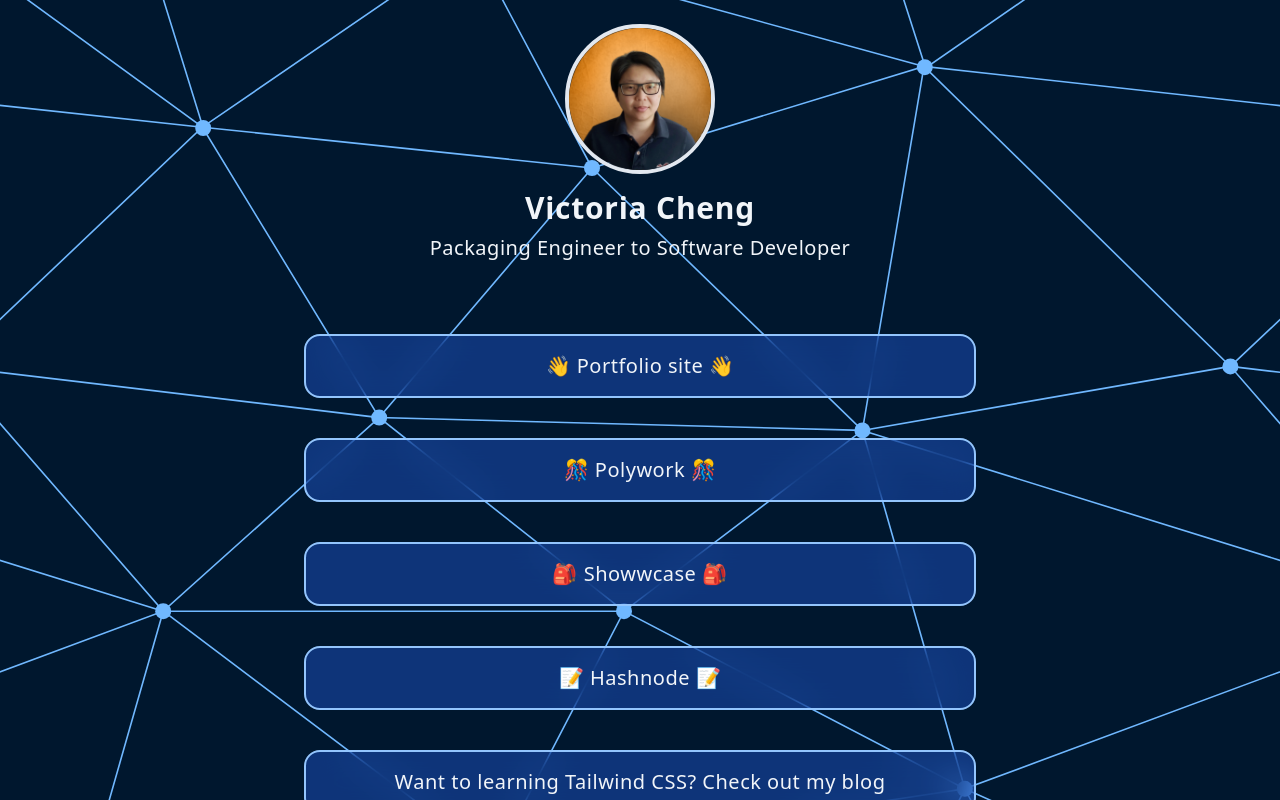
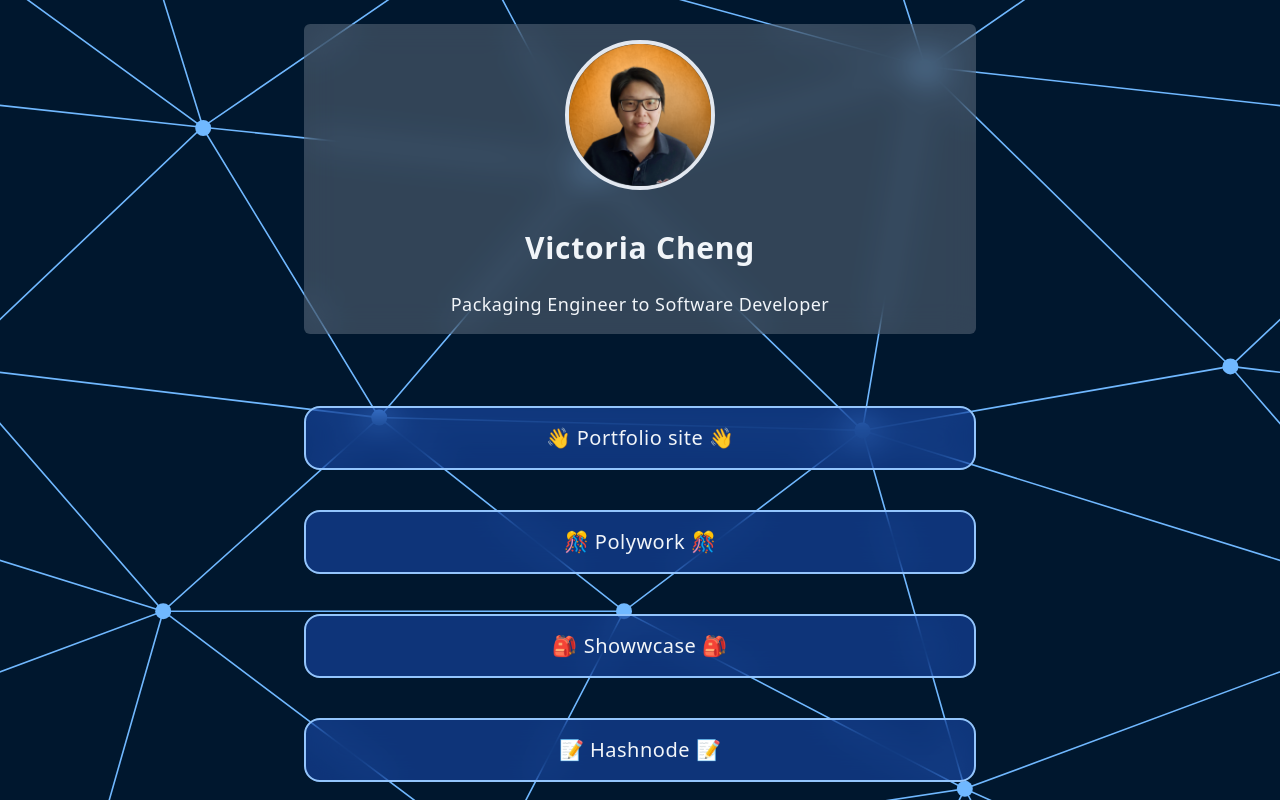
Before and after one commit to victoriacheng15/links-me, a React (Vite) app: page / in a window 1280 px wide. Shown: the top 800 px of the page. Built offline with nearby package versions, Linux system fonts and the light colour scheme.

Commit message:
feat: add background for the header

```diff
--- a/src/components/Header.tsx
+++ b/src/components/Header.tsx
@@ -8,10 +8,14 @@
 	const headline = "Packaging Engineer to Software Developer";
 
 	return (
-		<header className="mx-auto w-[90%] text-center">
-			<Avatar src={avatar} alt={`${name} with a full orange background`} />
-			<h1 className="mb-2 text-3xl font-bold tracking-wide">{name}</h1>
-			<p className="mb-8 text-xl font-medium tracking-wide">{headline}</p>
+		<header className="mx-auto w-11/12 max-w-2xl">
+			<div className="mb-8 flex flex-col gap-6 rounded-md bg-slate-50 bg-opacity-20 p-4 backdrop-blur-lg backdrop-filter">
+				<Avatar src={avatar} alt={`${name} with a full orange background`} />
+				<h1 className="text-center text-3xl font-bold tracking-wide">{name}</h1>
+				<p className="text-center text-lg font-medium tracking-wide">
+					{headline}
+				</p>
+			</div>
 			<Socials />
 		</header>
 	);
```
